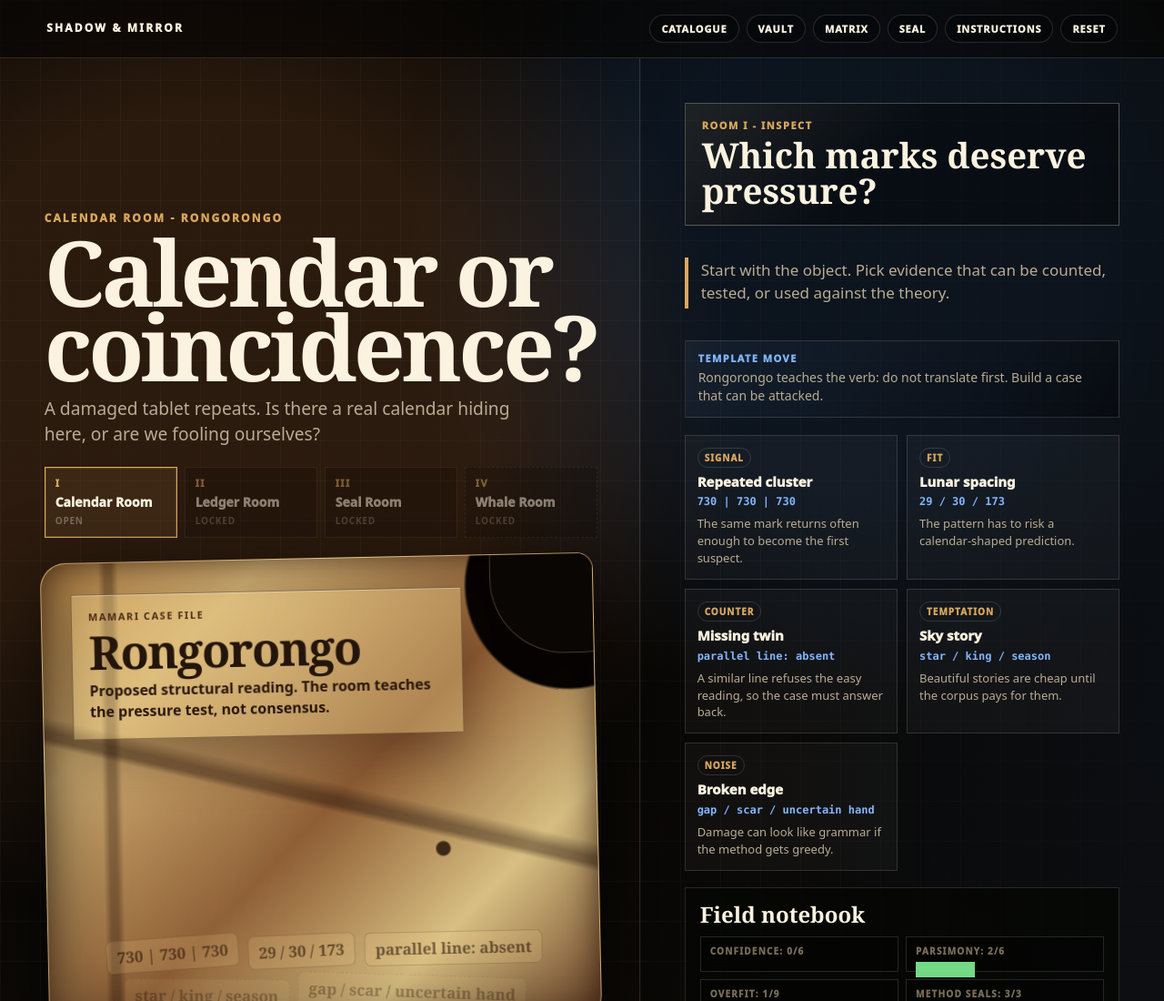
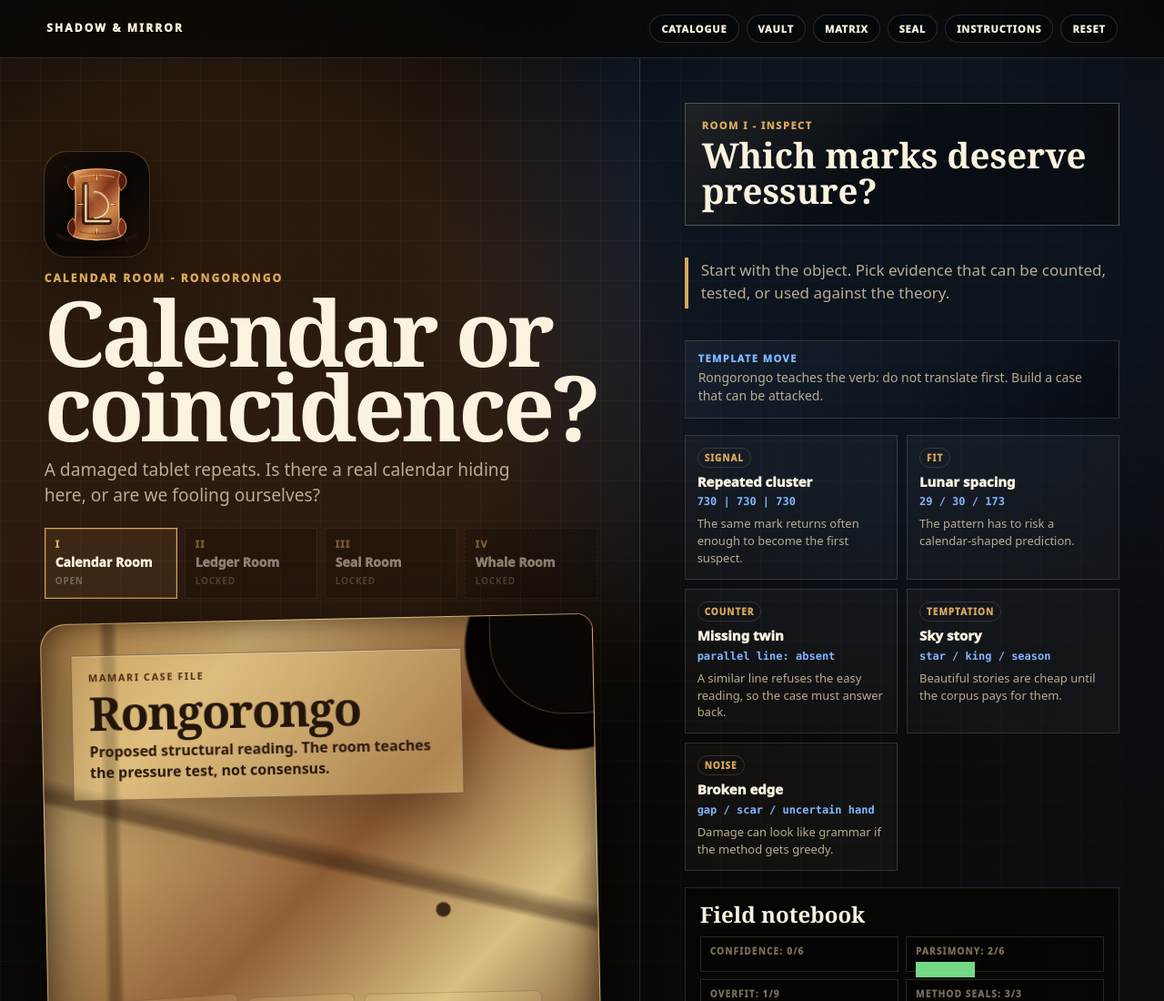
Before and after one commit to loross14/A-dissertation-presented-in-candidacy-for-the-degree-of-Doctor-of-Philosophy-Logan-Christopher-Ross, a plain HTML site: page public/index.html in a window 1280 px wide. Shown: the top 1100 px of the page at 91% size. Drawn offline with Linux system fonts and the light colour scheme.

Commit message:
Add Logie copper scroll favicon

```diff
--- a/public/index.html
+++ b/public/index.html
@@ -20,7 +20,7 @@
   <meta property="og:image:alt" content="Shadow &amp; Mirror — a homepage game by Logan Christopher Ross, with Planisphere verification below." />
   <meta name="twitter:image" content="https://logan.engineering/og.png" />
   <script type="application/ld+json">{"@context":"https://schema.org","@graph":[{"@type":"Person","@id":"https://logan.engineering/#person","name":"Logan Christopher Ross","jobTitle":"Computational Architect & Independent Researcher","url":"https://logan.engineering/","knowsAbout":["Graph theory","Treewidth","Computational complexity","Quantum circuit simulation","Corpus linguistics"]},{"@type":"WebSite","@id":"https://logan.engineering/#website","url":"https://logan.engineering/","name":"logan.engineering","author":{"@id":"https://logan.engineering/#person"}},{"@type":"Book","@id":"https://logan.engineering/#volume","name":"Shadow & Mirror: Treewidth as the Universal Meter of Computation, Physics, and Consciousness","author":{"@id":"https://logan.engineering/#person"},"url":"https://logan.engineering/thesis.pdf","numberOfPages":895}]}</script>
-  <link rel="icon" href="data:," />
+  <link rel="icon" href="/logie-copper-scroll.svg" type="image/svg+xml" />
   <style>
     :root {
       --bg:#080705;
@@ -219,6 +219,14 @@
       letter-spacing:.18em;
       text-transform:uppercase;
       margin:0 0 12px;
+    }
+    .hero-mark {
+      width:clamp(72px, 9vw, 116px);
+      height:auto;
+      display:block;
+      margin:0 0 18px;
+      border-radius:24px;
+      box-shadow:0 20px 70px #0008, 0 0 0 1px #d9a85c44;
     }
     h1 {
       max-width:12ch;
@@ -1054,6 +1062,7 @@
     <section class="game">
       <section class="table-side" aria-label="Damaged tablet">
         <div>
+          <img class="hero-mark" src="/logie-copper-scroll.svg" width="116" height="116" alt="Logie copper scroll mark" />
           <p class="eyebrow">Four Locked Rooms · Game board</p>
           <h1>The Four Locked Rooms</h1>
           <p class="lede">Solve the human script rooms first: Rongorongo, Proto-Elamite, and Indus. Only then does the Whale Cadence final boss open.</p>
```
Also changed, not shown: public/logie-copper-scroll.svg (added), vercel.json.
